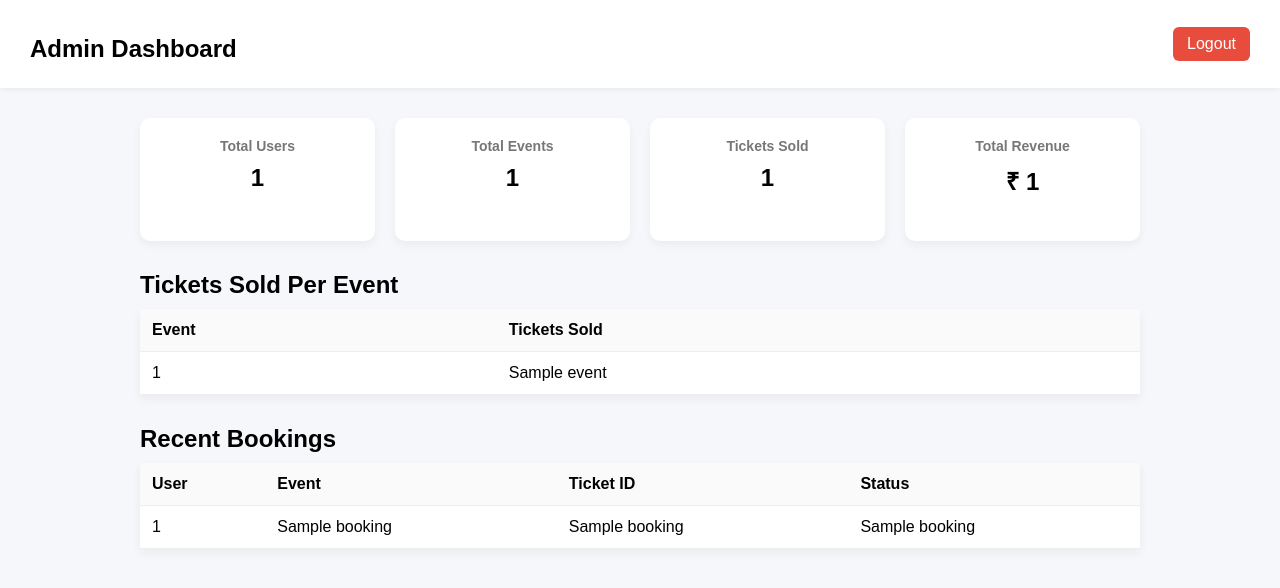
After one commit to vedanttupe005/SupportMind, a Flask app: template templates/admin/dashboard.html in a window 1280 px wide. The commit adds this page. Shown: the top 588 px of the page. Run offline with Flask 3, Linux system fonts and the light colour scheme; the template is opened without the code that fills it: most values are stand-ins (such as "Sample title", 1, 10 or a date in 2020).

Commit message:
added admin dashboard

```diff
--- a/app.py
+++ b/app.py
@@ -6,6 +6,9 @@ from ai_controller import ask_ai
 from models_.user import User
 from authlib.integrations.flask_client import OAuth
 from dotenv import load_dotenv
+from models_.tickets import Ticket
+from models_.payment import Payment
+
 import os
 load_dotenv()
 
@@ -43,6 +46,110 @@ def load_user(user_id):
 @app.route("/")
 def home():
     return render_template("chat.html")
+
+
+from flask_login import login_required, current_user
+from flask import render_template, abort
+from sqlalchemy import func
+
+   # wherever db is initialized
+
+
+@app.route("/admin/dashboard")
+@login_required
+def admin_dashboard():
+
+    # allow only admin
+    if current_user.role != "ADMIN":
+
+        abort(403)
+
+
+    # total users
+    total_users = User.query.count()
+
+
+    # total events
+    total_events = Event.query.count()
+
+
+    # total tickets sold
+    total_tickets = Ticket.query.count()
+
+
+    # total revenue
+    total_revenue = db.session.query(
+
+        func.sum(Payment.amount)
+
+    ).scalar() or 0
+
+
+    # tickets sold per event
+    tickets_per_event = (
+
+        db.session.query(
+
+            Event.title,
+
+            func.count(Ticket.id)
+
+        )
+
+        .join(Ticket)
+
+        .group_by(Event.id)
+
+        .all()
+
+    )
+
+
+    # recent bookings
+    recent_bookings = (
+
+        db.session.query(
+
+            User.email,
+
+            Event.title,
+
+            Ticket.id,
+
+            Ticket.status
+
+        )
+
+        .join(Ticket, Ticket.user_id == User.id)
+
+        .join(Event, Event.id == Ticket.event_id)
+
+        .order_by(Ticket.id.desc())
+
+        .limit(5)
+
+        .all()
+
+    )
+
+
+    return render_template(
+
+        "admin/dashboard.html",
+
+        total_users=total_users,
+
+        total_events=total_events,
+
+        total_tickets=total_tickets,
+
+        total_revenue=total_revenue,
+
+        tickets_per_event=tickets_per_event,
+
+        recent_bookings=recent_bookings
+
+    )
 
 
 @app.route("/api/chat", methods=["POST"])
--- /dev/null
+++ b/templates/admin/dashboard.html
@@ -0,0 +1,292 @@
+<!DOCTYPE html>
+<html>
+
+<head>
+
+<title>Admin Dashboard</title>
+
+<style>
+
+body{
+font-family:Arial;
+margin:0;
+background:#f5f7fb;
+}
+
+
+/* navbar */
+
+.navbar{
+
+display:flex;
+
+justify-content:space-between;
+
+align-items:center;
+
+padding:15px 30px;
+
+background:white;
+
+box-shadow:0 2px 6px rgba(0,0,0,0.05);
+}
+
+
+.logout-btn{
+
+background:#e74c3c;
+
+color:white;
+
+padding:8px 14px;
+
+text-decoration:none;
+
+border-radius:6px;
+}
+
+
+
+/* container */
+
+.container{
+
+width:1000px;
+
+margin:30px auto;
+}
+
+
+
+/* cards */
+
+.card-container{
+
+display:flex;
+
+gap:20px;
+
+margin-bottom:30px;
+}
+
+
+.card{
+
+flex:1;
+
+background:white;
+
+padding:20px;
+
+border-radius:10px;
+
+box-shadow:0 4px 10px rgba(0,0,0,0.05);
+
+text-align:center;
+}
+
+
+.card h3{
+
+margin:0;
+
+color:#777;
+
+font-size:14px;
+}
+
+
+.card p{
+
+font-size:24px;
+
+margin-top:10px;
+
+font-weight:bold;
+}
+
+
+
+/* tables */
+
+table{
+
+width:100%;
+
+border-collapse:collapse;
+
+background:white;
+
+margin-bottom:30px;
+
+box-shadow:0 4px 10px rgba(0,0,0,0.05);
+}
+
+
+th, td{
+
+padding:12px;
+
+border-bottom:1px solid #eee;
+
+text-align:left;
+}
+
+
+th{
+
+background:#fafafa;
+}
+
+
+h2{
+
+margin-bottom:10px;
+}
+
+</style>
+
+</head>
+
+
+<body>
+
+
+<div class="navbar">
+
+<h2>Admin Dashboard</h2>
+
+<a href="{{ url_for('logout') }}" class="logout-btn">
+Logout
+</a>
+
+</div>
+
+
+
+<div class="container">
+
+
+<!-- summary cards -->
+
+<div class="card-container">
+
+
+<div class="card">
+
+<h3>Total Users</h3>
+
+<p>{{ total_users }}</p>
+
+</div>
+
+
+<div class="card">
+
+<h3>Total Events</h3>
+
+<p>{{ total_events }}</p>
+
+</div>
+
+
+<div class="card">
+
+<h3>Tickets Sold</h3>
+
+<p>{{ total_tickets }}</p>
+
+</div>
+
+
+<div class="card">
+
+<h3>Total Revenue</h3>
+
+<p>₹ {{ total_revenue }}</p>
+
+</div>
+
+
+</div>
+
+
+
+<!-- tickets per event -->
+
+<h2>Tickets Sold Per Event</h2>
+
+
+<table>
+
+<tr>
+
+<th>Event</th>
+
+<th>Tickets Sold</th>
+
+</tr>
+
+
+{% for event in tickets_per_event %}
+
+<tr>
+
+<td>{{ event[0] }}</td>
+
+<td>{{ event[1] }}</td>
+
+</tr>
+
+{% endfor %}
+
+</table>
+
+
+
+<!-- recent bookings -->
+
+<h2>Recent Bookings</h2>
+
+
+<table>
+
+<tr>
+
+<th>User</th>
+
+<th>Event</th>
+
+<th>Ticket ID</th>
+
+<th>Status</th>
+
+</tr>
+
+
+{% for booking in recent_bookings %}
+
+<tr>
+
+<td>{{ booking[0] }}</td>
+
+<td>{{ booking[1] }}</td>
+
+<td>{{ booking[2] }}</td>
+
+<td>{{ booking[3] }}</td>
+
+</tr>
+
+{% endfor %}
+
+</table>
+
+
+
+</div>
+
+
+</body>
+
+</html>
--- a/templates/chat.html
+++ b/templates/chat.html
@@ -179,7 +179,7 @@
 
             {% if current_user.role == "ADMIN" %}
 
-                <a href="{{ url_for('home') }}"
+                <a href="{{ url_for('admin_dashboard') }}"
                    id="login-btn"
                    style="background:#0275d8; margin-right:15px;">
                    Dashboard
```
